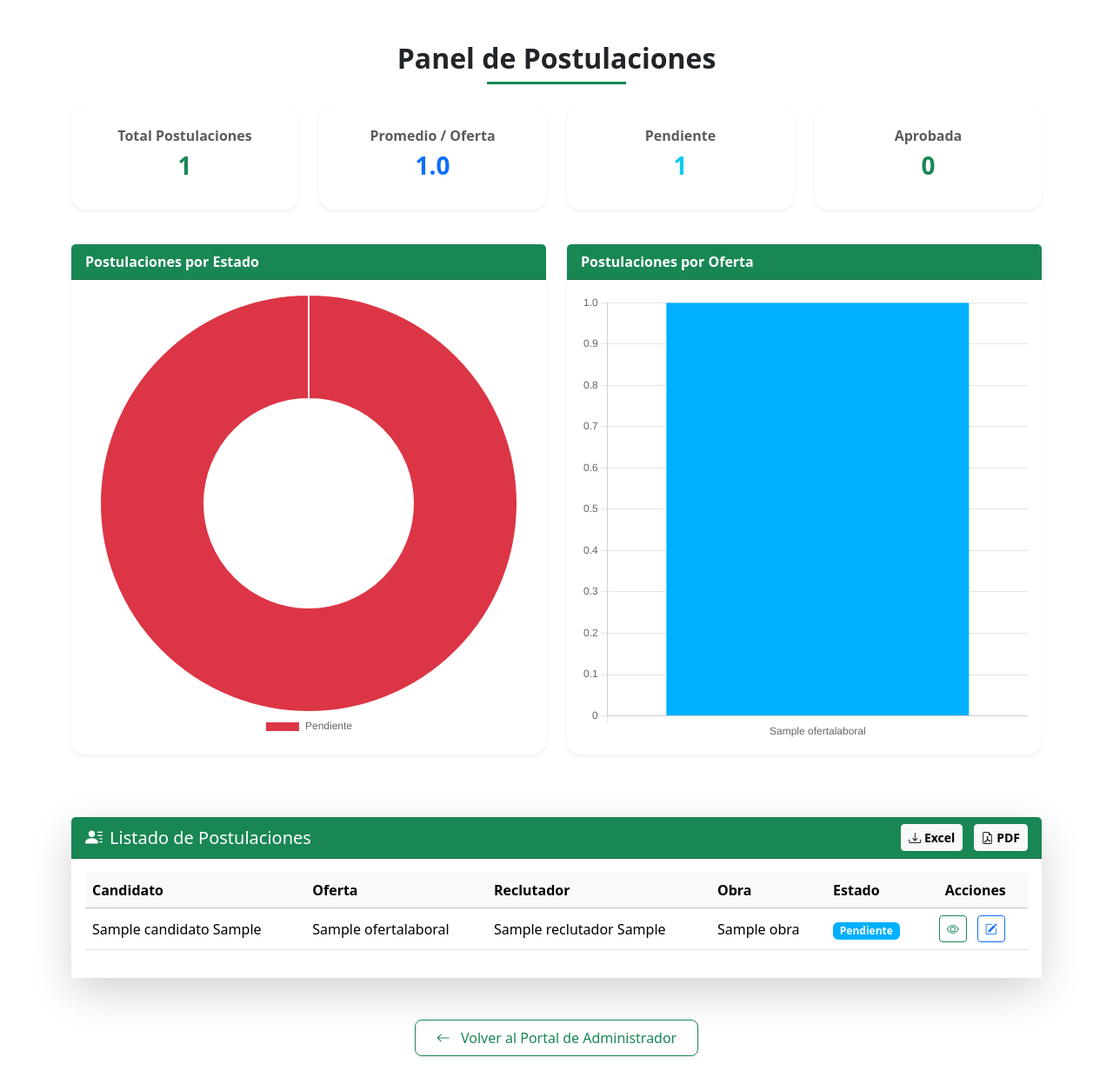
After one commit to MatiasBaezaWong/Proyecto-HireUp, a Django app: page /panel_postulacion/ in a window 1280 px wide. The commit adds this page. Shown: the whole page at 87% size. Run offline with Django 5.2, Linux system fonts and the light colour scheme; a user stored in the database is signed in; tables that the repository leaves empty hold one stand-in row (values such as "Sample post").

Commit message:
Arreglos y Panel Postulacion

```diff
--- /dev/null
+++ b/administrador/templates/administrador/panel_postulacion.html
@@ -0,0 +1,174 @@
+{% extends 'administrador/base.html' %}
+{% block content %}
+<div class="container mt-5">
+<div class="text-center mb-4">
+    <h2 class="fw-bold text-dark">Panel de Postulaciones</h2>
+    <div class="border-bottom border-3 border-success mx-auto" style="width: 160px;"></div>
+</div>
+
+<div class="row text-center mb-4">
+    <div class="col-md-3 mb-3">
+    <div class="card border-0 shadow-sm rounded-4 d-flex flex-column" style="min-height: 120px;">
+        <div class="card-body d-flex flex-column justify-content-center w-100 text-center">
+            <h6 class="fw-semibold text-muted">Total Postulaciones</h6>
+            <h3 class="text-success fw-bold">{{ total_postulaciones|default:0 }}</h3>
+        </div>
+    </div>
+    </div>
+    <div class="col-md-3 mb-3">
+    <div class="card border-0 shadow-sm rounded-4 d-flex flex-column" style="min-height: 120px;">
+        <div class="card-body d-flex flex-column justify-content-center w-100 text-center">
+            <h6 class="fw-semibold text-muted">Promedio / Oferta</h6>
+            <h3 class="text-primary fw-bold">{{ promedio_por_oferta|default:0 }}</h3>
+        </div>
+    </div>
+    </div>
+    <div class="col-md-3 mb-3">
+    <div class="card border-0 shadow-sm rounded-4 d-flex flex-column" style="min-height: 120px;">
+        <div class="card-body d-flex flex-column justify-content-center w-100 text-center">
+            <h6 class="fw-semibold text-muted">Pendiente</h6>
+            <h3 class="text-info fw-bold">{{ postulaciones_en_proceso|default:0 }}</h3>
+        </div>
+    </div>
+    </div>
+    <div class="col-md-3 mb-3">
+    <div class="card border-0 shadow-sm rounded-4 d-flex flex-column" style="min-height: 120px;">
+        <div class="card-body d-flex flex-column justify-content-center w-100 text-center">
+        <h6 class="fw-semibold text-muted">Aprobada</h6>
+        <h3 class="text-success fw-bold">{{ postulaciones_aceptadas|default:0 }}</h3>
+        </div>
+    </div>
+    </div>
+</div>
+
+<div class="row mb-5">
+    <div class="col-md-6 mb-4">
+    <div class="card shadow-sm border-0 rounded-4">
+        <div class="card-header bg-success text-white fw-semibold">
+        Postulaciones por Estado
+        </div>
+        <div class="card-body">
+        <canvas id="chartEstados" height="200"></canvas>
+        </div>
+    </div>
+    </div>
+
+    <div class="col-md-6 mb-4">
+    <div class="card shadow-sm border-0 rounded-4">
+        <div class="card-header bg-success text-white fw-semibold">
+        Postulaciones por Oferta
+        </div>
+        <div class="card-body">
+        <canvas id="chartOfertas" height="300"></canvas>
+        </div>
+    </div>
+    </div>
+</div>
+
+<div class="card shadow-lg border-0 rounded-4">
+    <div class="card-header bg-success text-white d-flex justify-content-between align-items-center">
+    <h5 class="mb-0"><i class="bi bi-person-lines-fill me-2"></i>Listado de Postulaciones</h5>
+    <div>
+        <a href="#" class="btn btn-light btn-sm fw-semibold me-2">
+        <i class="bi bi-download"></i> Excel
+        </a>
+        <a href="#" class="btn btn-light btn-sm fw-semibold">
+        <i class="bi bi-file-earmark-pdf"></i> PDF
+        </a>
+    </div>
+    </div>
+    <div class="card-body bg-white">
+    {% if postulaciones %}
+    <div class="table-responsive">
+        <table class="table table-hover align-middle">
+        <thead class="table-light">
+            <tr>
+            <th>Candidato</th>
+            <th>Oferta</th>
+            <th>Reclutador</th>
+            <th>Obra</th>
+            <th>Estado</th>
+            <th class="text-center">Acciones</th>
+            </tr>
+        </thead>
+        <tbody>
+            {% for p in postulaciones %}
+            <tr>
+            <td>{{ p.candidato.nombre }} {{ p.candidato.apellido }}</td>
+            <td>{{ p.oferta.titulo }}</td>
+            <td>{{ p.oferta.reclutador.nombre }} {{ p.oferta.reclutador.apellido }}</td>
+            <td>{{ p.oferta.obra.nombre|default:"-" }}</td>
+            <td>
+                {% if p.estado == 'aprobada' %}
+                <span class="badge"  style="background-color: #28a745; color: white;">Aprobada</span>
+                {% elif p.estado == 'rechazada' %}
+                <span class="badge" style="background-color: #dc3545; color: white;">Rechazada</span>
+                {% elif p.estado == 'pendiente' %}
+                <span class="badge" style="background-color: #00b0ff; color: white;">Pendiente</span>
+                {% else %}
+                <span class="badge bg-secondary">{{ p.estado|default:"N/D"|capfirst }}</span>
+                {% endif %}
+            </td>
+            <td class="text-center">
+                <!-- Coloca aquí tus URLs reales si existen -->
+                <a href="#" class="btn btn-outline-success btn-sm me-2" title="Ver Detalle">
+                <i class="bi bi-eye"></i>
+                </a>
+                <a href="#" class="btn btn-outline-primary btn-sm me-2" title="Editar Estado">
+                <i class="bi bi-pencil-square"></i>
+                </a>
+            </td>
+            </tr>
+            {% endfor %}
+        </tbody>
+        </table>
+    </div>
+    {% else %}
+    <p class="text-muted text-center mb-0">No hay postulaciones registradas.</p>
+    {% endif %}
+    </div>
+</div>
+<div class="text-center mb-4 pt-5">
+        <a href="{% url 'administrador:portal_administrador' %}"
+            class="btn btn-outline-success px-4 py-2 shadow-sm rounded-3">
+            <i class="bi bi-arrow-left me-2"></i> Volver al Portal de Administrador
+        </a>
+</div>
+</div>
+
+
+<script src="https://cdn.jsdelivr.net/npm/chart.js"></script>
+<script>
+  // Datos por estado (vienen del contexto)
+const ctxEstados = document.getElementById("chartEstados").getContext("2d");
+new Chart(ctxEstados, {
+    type: "doughnut",
+    data: {
+        labels: {{ labels_estados|default:'["Pendiente","Aceptada","Rechazada"]'|safe }},
+        datasets: [{
+            data: {{ data_estados|default:"[0,0,0]" |safe }},
+            backgroundColor: ["#dc3545", "#28a745","#00b0ff"],
+        }]
+    },
+    options: { responsive: true, plugins: { legend: { position: "bottom" } } }
+});
+
+  // Datos por oferta (Top N ofertas)
+const ctxOfertas = document.getElementById("chartOfertas").getContext("2d");
+new Chart(ctxOfertas, {
+    type: "bar",
+    data: {
+    labels: {{ labels_ofertas|default:'[]'|safe }},
+    datasets: [{
+        label: "Postulaciones",
+        data: {{ data_ofertas|default:'[]'|safe }},
+        backgroundColor: "#00b0ff",
+    }]
+    },
+    options: {
+    scales: { y: { beginAtZero: true } },
+    plugins: { legend: { display: false } },
+    }
+});
+</script>
+{% endblock %}
--- a/administrador/templates/administrador/portal_administrador.html
+++ b/administrador/templates/administrador/portal_administrador.html
@@ -106,7 +106,7 @@
 
         <!-- PANEL DE POSTULACIONES -->
         <div class="col-6 col-md-3">
-            <a href="" class="text-decoration-none">
+            <a href="{% url 'administrador:panel_postulacion' %}" class="text-decoration-none">
                 <div class="card shadow-sm h-100 hover-card">
                     <div class="card-body d-flex flex-column justify-content-center align-items-center py-5">
                         <i class="bi bi-file-earmark-text-fill display-4 text-success mb-3"></i>
--- a/administrador/urls.py
+++ b/administrador/urls.py
@@ -6,6 +6,7 @@ app_name = "administrador"
 urlpatterns = [
     path("portal/", views.portal_administrador, name="portal_administrador"),
     path("panel_usuarios/", views.panel_usuarios, name="panel_usuarios"),
+    path("panel_postulacion/", views.panel_postulacion, name="panel_postulacion"),
     path("crear_reclutador/", views.crear_reclutador, name="crear_reclutador"),
     path("exportar_usuarios_excel/", views.exportar_usuarios_excel, name="exportar_usuarios_excel"),
     path("informe_pdf/", views.generar_informe_pdf, name="generar_informe_pdf"),
--- a/administrador/views.py
+++ b/administrador/views.py
@@ -3,6 +3,7 @@ from django.contrib.auth.decorators import login_required
 from django.http import HttpResponseForbidden, HttpResponse
 from django.contrib import messages
 from django.db.models import Count, Q, Count, Avg
+from django.db.models.functions import Lower, Replace, Trim
 from django.utils import timezone
 from django.http import JsonResponse
 import pandas as pd
@@ -15,10 +16,11 @@ from reportlab.platypus import SimpleDocTemplate, Paragraph, Spacer, Table, Tabl
 from reportlab.lib.styles import getSampleStyleSheet
 import io
 from datetime import datetime
-
 from .forms import RegistroReclutadorForm, EditarReclutadorForm, EditarCandidatoForm, ObraForm
 from main.models import Usuario, Reclutador, Candidato, Obra, Ciudad, Comuna, OfertaLaboral, Postulacion, Entrevista
-
+from django.db.models.functions import Lower, Replace, Trim
+from django.db.models import Value, Count, Q
+from django.core.paginator import Paginator
 # Create your views here.
 
 # PORTAL ADMINISTRADOR
@@ -215,6 +217,114 @@ def generar_informe_pdf(request):
     # Respuesta HTTP
     return FileResponse(buffer, as_attachment=True, filename=f"informe_usuarios_{datetime.now().date()}.pdf")
 
+@login_required
+def panel_postulacion(request):
+    buscar = (request.GET.get("buscar") or "").strip()
+    estado = (request.GET.get("estado") or "").strip()
+    desde_raw = (request.GET.get("desde") or "").strip()
+    hasta_raw = (request.GET.get("hasta") or "").strip()
+
+    qs = (
+        Postulacion.objects
+        .select_related("candidato", "oferta", "oferta__reclutador", "oferta__obra")
+    )
+
+    # --- filtros de texto ---
+    if buscar:
+        qs = qs.filter(
+            Q(candidato__nombre__icontains=buscar) |
+            Q(candidato__apellido__icontains=buscar) |
+            Q(oferta__titulo__icontains=buscar)
+        )
+
+    # --- normalización de estado a nivel de BD ---
+    # estado_norm = lower(trim(estado)); espacios y guiones -> underscore
+    qs = qs.annotate(
+        estado_norm=Lower(
+            Replace(
+                Replace(
+                    Trim("estado"),
+                    Value(" "), Value("_")
+                ),
+                Value("-"), Value("_")
+            )
+        )
+    )
+
+    # --- filtro por estado usando la versión normalizada (si el usuario eligió uno) ---
+    if estado:
+        # El <select> ahora debería enviar el mismo valor que mostramos (estado_norm)
+        qs = qs.filter(estado_norm=estado)
+
+    # --- rango fechas ---
+    from datetime import datetime
+    def _parse_date(s):
+        try:
+            return datetime.strptime(s, "%Y-%m-%d").date()
+        except Exception:
+            return None
+
+    d_desde = _parse_date(desde_raw)
+    d_hasta = _parse_date(hasta_raw)
+    if d_desde:
+        qs = qs.filter(fecha_postulacion__date__gte=d_desde)
+    if d_hasta:
+        qs = qs.filter(fecha_postulacion__date__lte=d_hasta)
+
+    # --- métricas usando estado_norm ---
+    total_postulaciones = qs.count()
+    ofertas_distintas   = qs.values("oferta_id").distinct().count()
+    promedio_por_oferta = round(total_postulaciones / ofertas_distintas, 2) if ofertas_distintas else 0
+
+    # tolerante a variantes: 'en_proceso', 'proceso', 'pendiente'...
+    postulaciones_en_proceso = qs.filter(estado_norm__in=["en_proceso", "proceso", "pendiente"]).count()
+    # tolerante a plural/sinónimos
+    postulaciones_aceptadas  = qs.filter(estado_norm__in=["aceptada", "aceptadas", "aprobada"]).count()
+
+    # --- opciones para el <select> (normalizadas) ---
+    estados_disponibles = (
+        qs.values_list("estado_norm", flat=True)
+        .distinct()
+        .order_by("estado_norm")
+    )
+
+    # --- gráficos por estado usando estado_norm ---
+    estado_rows = qs.values("estado_norm").annotate(c=Count("pk")).order_by("-c")
+    labels_estados = [
+        (r["estado_norm"] or "nd").replace("_", " ").title() for r in estado_rows
+    ]
+    data_estados   = [r["c"] for r in estado_rows]
+
+    # --- top ofertas ---
+    ofertas_rows = (
+        qs.values("oferta__titulo")
+        .annotate(c=Count("pk"))
+        .order_by("-c")[:10]
+    )
+    labels_ofertas = [r["oferta__titulo"] for r in ofertas_rows]
+    data_ofertas   = [r["c"] for r in ofertas_rows]
+
+    # --- tabla paginada ---
+    qs_tabla = qs.order_by("-fecha")
+    paginator  = Paginator(qs_tabla, 20)
+    page_obj   = paginator.get_page(request.GET.get("page"))
+
+    context = {
+        "total_postulaciones": total_postulaciones,
+        "promedio_por_oferta": promedio_por_oferta,
+        "postulaciones_en_proceso": postulaciones_en_proceso,
+        "postulaciones_aceptadas": postulaciones_aceptadas,
+        "estados_disponibles": estados_disponibles,
+        "labels_estados": labels_estados,
+        "data_estados": data_estados,
+        "labels_ofertas": labels_ofertas,
+        "data_ofertas": data_ofertas,
+        "postulaciones": page_obj,
+        "paginator": paginator,
+        "page_obj": page_obj,
+    }
+    return render(request, "administrador/panel_postulacion.html", context)
+
 # CREAR RECLUTADOR
 @login_required
 def crear_reclutador(request):
```
Also changed, not shown: administrador/templates/administrador/panel_ofertas.html (+14 -8 lines).
